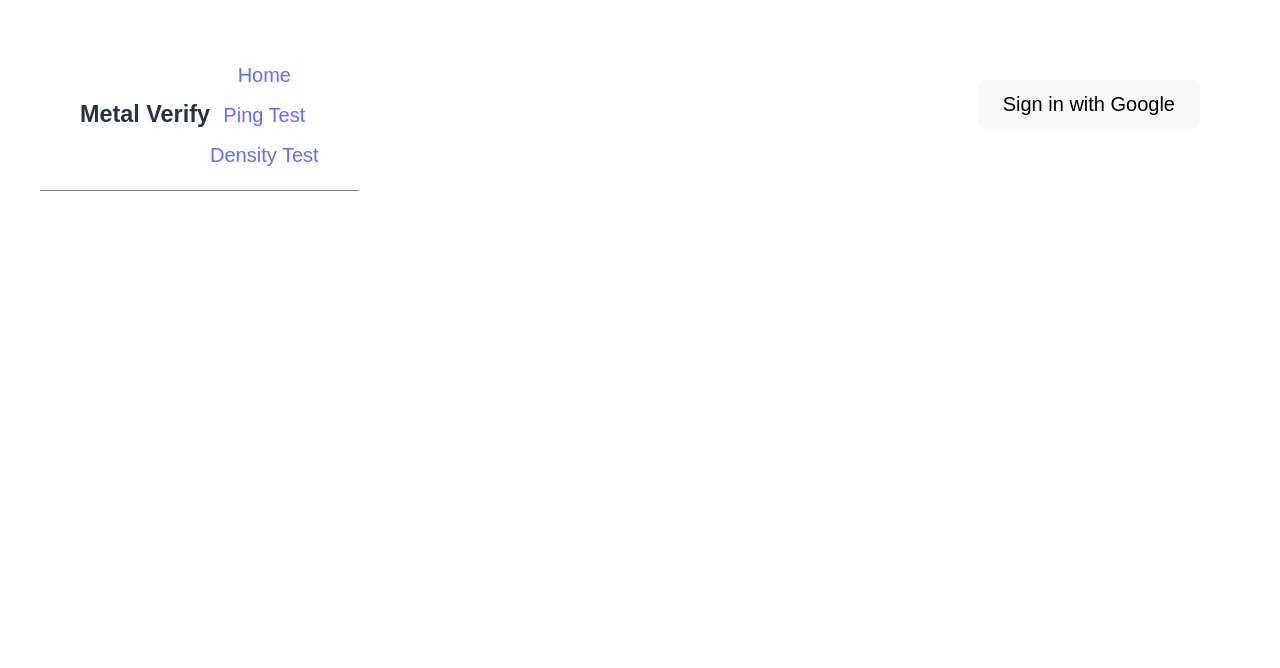
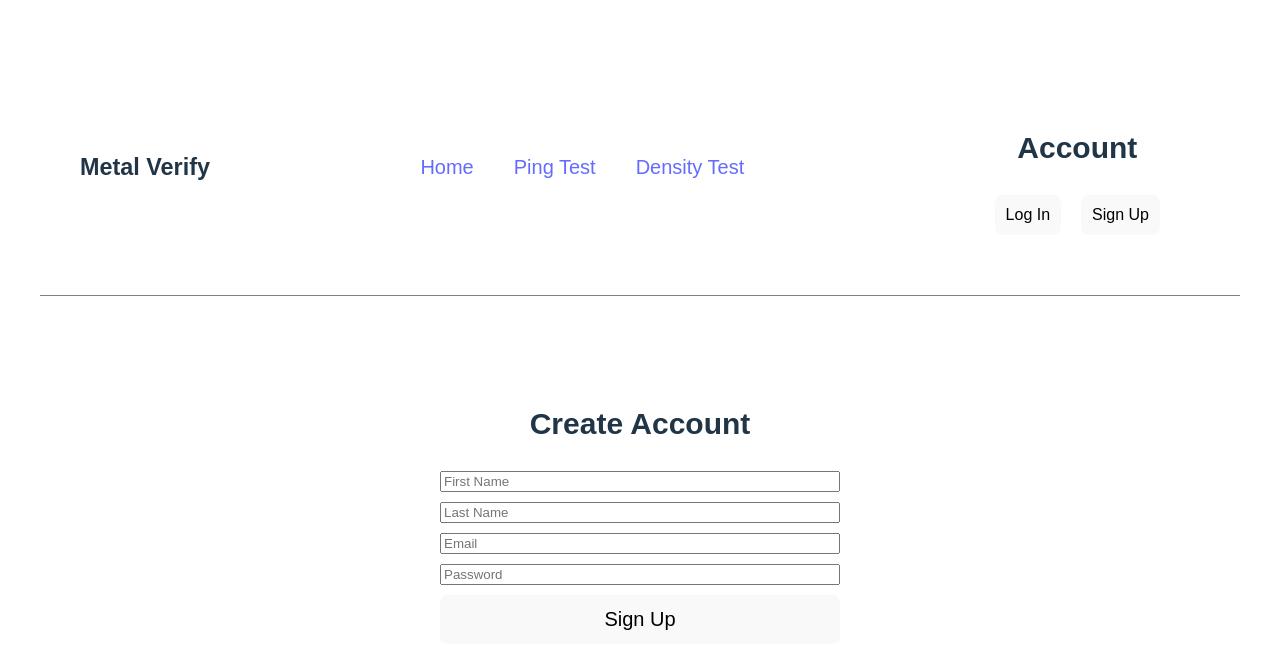
Before and after one commit to Foconnor/MetalVerify, a React (Vite) app: page /signup in a window 1280 px wide. Shown: the top 668 px of the page. Built offline with nearby package versions, Linux system fonts and the light colour scheme; no server answers.

Commit message:
Added Account functionalities
Made slight adjustments to the main page as well as added/expanded the
account functionalities. i have added a login page as well as a signup
page with inputs and are now awaiting storing and reading from database.

```diff
--- a/src/App.jsx
+++ b/src/App.jsx
@@ -5,13 +5,16 @@ import { BrowserRouter as Router, Routes, Route, Link } from "react-router-dom";
 import Home from './pages/Home.jsx';
 import PingPage from './pages/PingPage.jsx';
 import DensityPage from './pages/DensityPage.jsx';
-import Accounts from './features/Account/Accounts';
+
+import Accounts from './features/Account/Accounts.jsx';
+import Login from './features/Account/Login.jsx';
+import Signup from './features/Account/Signup.jsx'
 
 function App() {
 
   return (
     <Router>
-      <div style={{display:'flex'}}>
+      <div style={{display:'flex', flexDirection: "column"}}>
 
         {/* SIDEBAR */}
         <div
@@ -23,27 +26,36 @@ function App() {
             borderBottom: "1px solid gray"
           }}
         >
+         <div>
           <h3>Metal Verify</h3>
+         </div>
 
-          <nav style={{ display: "flex", flexDirection: "column", gap: "10px" }}>
-            <Link to="/">Home</Link>
-            <Link to="/ping">Ping Test</Link>
-            <Link to="/density">Density Test</Link>
-          </nav>
+          <div>
+            <nav style={{ display: "flex", gap: "2rem" }}>
+              <Link to="/">Home</Link>
+              <Link to="/ping">Ping Test</Link>
+              <Link to="/density">Density Test</Link>
+            </nav>
+          </div>
+
+          <div>
+            <Accounts />
+          </div>
         </div>
 
         {/* MAIN CONTENT */}
         <div style={{ flex: 1, padding: "2rem" }}>
 
-          {/* Top right login */}
-          <div style={{ display: "flex", justifyContent: "flex-end" }}>
-            <Accounts />
-          </div>
-
           <Routes>
             <Route path="/" element={<Home />} />
+
+            {/*Testing Pages */}
             <Route path="/ping" element={<PingPage />} />
             <Route path="/density" element={<DensityPage />} />
+
+            {/*Account Pages */}
+            <Route path="/login" element={<Login />} />
+            <Route path="/signup" element={<Signup />} />
           </Routes>
 
         </div>
--- /dev/null
+++ b/src/features/Account/Accounts.css
@@ -0,0 +1,24 @@
+.account-container{
+  max-width: 400px;
+  margin: auto;
+  padding: 2rem;
+  text-align: center;
+}
+
+.account-buttons{
+  display:flex;
+  flex-direction:row;
+  gap:1rem;
+  justify-content: center;
+}
+
+.account-buttons-form{
+    display: flex;
+    flex-direction: column;
+    gap: 10px;
+}
+.account-button{
+  padding:10px;
+  font-size:16px;
+  cursor:pointer;
+}
--- a/src/features/Account/Accounts.jsx
+++ b/src/features/Account/Accounts.jsx
@@ -1,63 +1,22 @@
 import { useEffect, useState } from "react";
+import "./Accounts.css"
+import {Link} from "react-router-dom"
 import { auth, provider } from "../../firebase/firebaseConfig";
 import { signInWithPopup, signOut, onAuthStateChanged } from "firebase/auth";
 
 function Accounts() {
+  return (
+    <div className="account-container">
+      <h2>Account</h2>
+      <div className="account-buttons">
+        <Link to="/login">
+          <button className="account-button">Log In</button>
+        </Link>
 
-  const [user, setUser] = useState(null);
-
-  // listen for login state
-  useEffect(() => {
-    const unsubscribe = onAuthStateChanged(auth, (currentUser) => {
-      setUser(currentUser);
-    });
-
-    return () => unsubscribe();
-  }, []);
-
-  const loginWithGoogle = async () => {
-    try {
-      await signInWithPopup(auth, provider);
-    } catch (error) {
-      console.error("Login error:", error);
-    }
-  };
-
-  const logout = async () => {
-    try {
-      await signOut(auth);
-    } catch (error) {
-      console.error("Logout error:", error);
-    }
-  };
-
-  return (
-    <div style={{ marginBottom: "1rem" }}>
-
-      {user ? (
-        <div>
-          <p>
-            Logged in as <strong>{user.displayName}</strong>
-          </p>
-
-          {user.photoURL && (
-            <img
-              src={user.photoURL}
-              alt="profile"
-              style={{ width: "40px", borderRadius: "50%" }}
-            />
-          )}
-
-          <div>
-            <button onClick={logout}>Logout</button>
-          </div>
-        </div>
-      ) : (
-        <button onClick={loginWithGoogle}>
-          Sign in with Google
-        </button>
-      )}
-
+        <Link to="/signup">
+          <button className="account-button">Sign Up</button>
+        </Link>
+      </div>
     </div>
   );
 }
--- /dev/null
+++ b/src/features/Account/Login.jsx
@@ -0,0 +1,79 @@
+import { useState } from "react";
+import { auth, provider } from "../../firebase/firebaseConfig.js";
+import { signInWithEmailAndPassword, signInWithPopup } from "firebase/auth";
+
+function Login() {
+
+  const [email, setEmail] = useState("");
+  const [password, setPassword] = useState("");
+
+  const loginEmail = async (e) => {
+    e.preventDefault();
+
+    try {
+      await signInWithEmailAndPassword(auth, email, password);
+      alert("Logged in!");
+    } catch (error) {
+      console.error("Login error:", error);
+    }
+  };
+
+  const loginGoogle = async () => {
+    try {
+      const result = await signInWithPopup(auth, provider);
+      const user = result.user;
+      console.log("Google Login Succesful ",user);
+    } catch (error) {
+      console.error("Google Login Error: ",error.code, error.message);
+      alert(`Google login failed: ${error.message}`);
+    }
+  };
+
+  return (
+    <div style={styles.container}>
+      <h2>Log In</h2>
+
+      <form onSubmit={loginEmail} style={styles.form}>
+        <input
+          type="email"
+          placeholder="Email"
+          value={email}
+          onChange={(e)=>setEmail(e.target.value)}
+          required
+        />
+
+        <input
+          type="password"
+          placeholder="Password"
+          value={password}
+          onChange={(e)=>setPassword(e.target.value)}
+          required
+        />
+
+        <button type="submit">Login</button>
+      </form>
+
+      <hr />
+
+      <button onClick={loginGoogle}>
+        Sign in with Google
+      </button>
+
+    </div>
+  );
+}
+
+const styles = {
+  container: {
+    maxWidth: "400px",
+    margin: "auto",
+    padding: "2rem",
+  },
+  form: {
+    display: "flex",
+    flexDirection: "column",
+    gap: "10px",
+  },
+};
+
+export default Login;
--- /dev/null
+++ b/src/features/Account/Signup.jsx
@@ -0,0 +1,84 @@
+import { useState } from "react";
+import { auth } from "../../firebase/firebaseConfig";
+import { createUserWithEmailAndPassword, updateProfile } from "firebase/auth";
+
+function Signup() {
+
+  const [firstName, setFirstName] = useState("");
+  const [lastName, setLastName] = useState("");
+  const [email, setEmail] = useState("");
+  const [password, setPassword] = useState("");
+
+  const handleSignup = async (e) => {
+    e.preventDefault();
+
+    try {
+      const userCred = await createUserWithEmailAndPassword(auth, email, password);
+
+      await updateProfile(userCred.user, {
+        displayName: `${firstName} ${lastName}`,
+      });
+
+      alert("Account created successfully!");
+    } catch (error) {
+      console.error("Signup error:", error);
+    }
+  };
+
+  return (
+    <div style={styles.container}>
+      <h2>Create Account</h2>
+
+      <form onSubmit={handleSignup} style={styles.form}>
+        <input
+          type="text"
+          placeholder="First Name"
+          value={firstName}
+          onChange={(e) => setFirstName(e.target.value)}
+          required
+        />
+
+        <input
+          type="text"
+          placeholder="Last Name"
+          value={lastName}
+          onChange={(e) => setLastName(e.target.value)}
+          required
+        />
+
+        <input
+          type="email"
+          placeholder="Email"
+          value={email}
+          onChange={(e) => setEmail(e.target.value)}
+          required
+        />
+
+        <input
+          type="password"
+          placeholder="Password"
+          value={password}
+          onChange={(e) => setPassword(e.target.value)}
+          required
+        />
+
+        <button type="submit">Sign Up</button>
+      </form>
+    </div>
+  );
+}
+
+const styles = {
+  container: {
+    maxWidth: "400px",
+    margin: "auto",
+    padding: "2rem",
+  },
+  form: {
+    display: "flex",
+    flexDirection: "column",
+    gap: "10px",
+  },
+};
+
+export default Signup;
```
